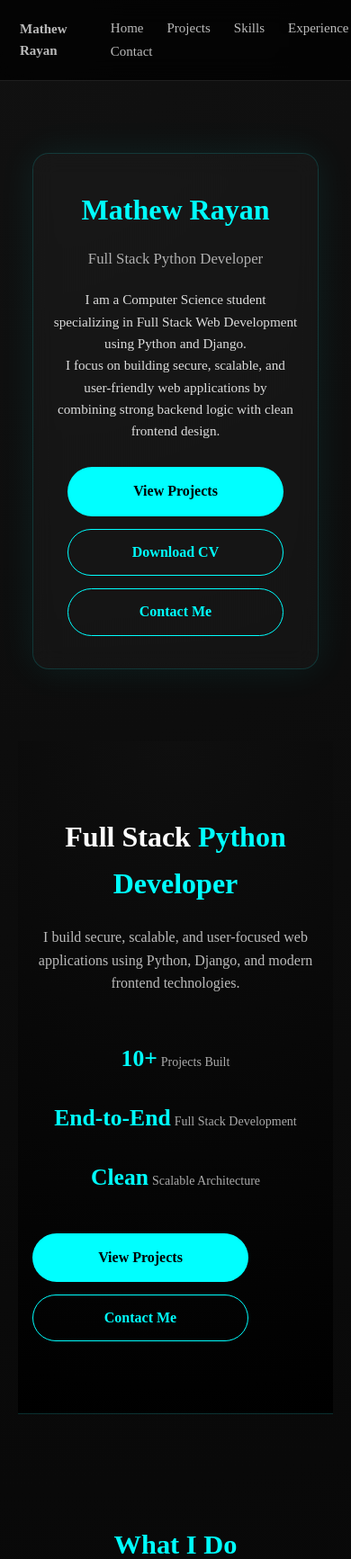
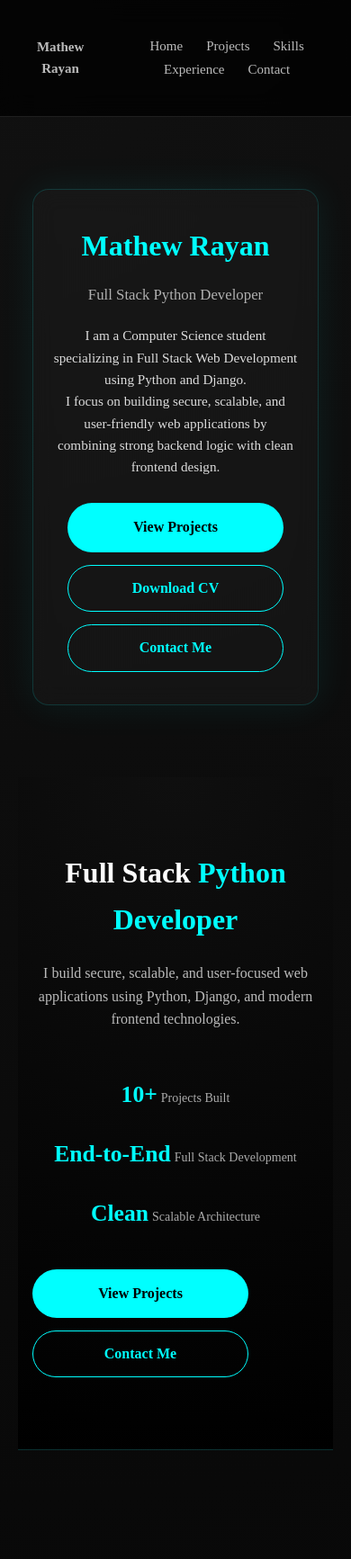
Before and after one commit to mathew12300/My_portfolio, a Django app: page / in a window 390 px wide. Shown: the top 1733 px of the page at 90% size. Run offline with Django 5.2, Linux system fonts and the light colour scheme.

Commit message:
added mobile responsive

```diff
--- a/portfolio_project/static/portfolio/css/style.css
+++ b/portfolio_project/static/portfolio/css/style.css
@@ -1378,7 +1378,8 @@ a:hover {
 ========================================= */
 
 .technical-skills-section {
-  max-width: 1000px;
+  max-width: 100%;
+  width: auto;
   margin: 0 auto;
   padding: 100px 20px;
   text-align: center;
@@ -1688,3 +1689,22 @@ a:hover {
     font-size: 0.95rem;
   }
 }
+
+/* Phones */
+@media (max-width: 600px) {
+  nav, header, section, footer {
+    padding: 10px;
+    text-align: center;
+  }
+  .container {
+    width: 100%;
+    margin: 0 auto;
+  }
+  .hero h1, .hero p {
+    font-size: 1.5rem;
+  }
+  img {
+    max-width: 100%;
+    height: auto;
+  }
+}
--- a/portfolio_project/templates/portfolio/base.html
+++ b/portfolio_project/templates/portfolio/base.html
@@ -11,6 +11,7 @@
 
     <link rel="stylesheet" href="{% static 'portfolio/css/style.css' %}">
     <link rel="icon" type="image/x-icon" href="{% static 'portfolio/images/favicon.ico' %}">
+   <meta name="viewport" content="width=device-width, initial-scale=1.0">
 
 </head>
 <body>
```
